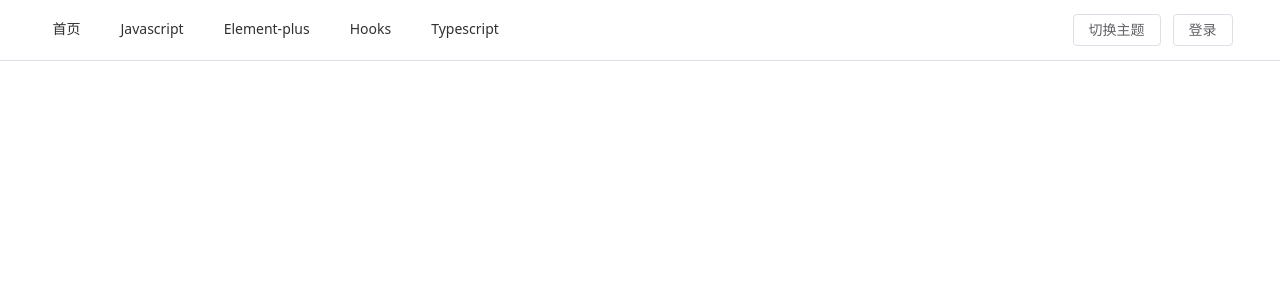
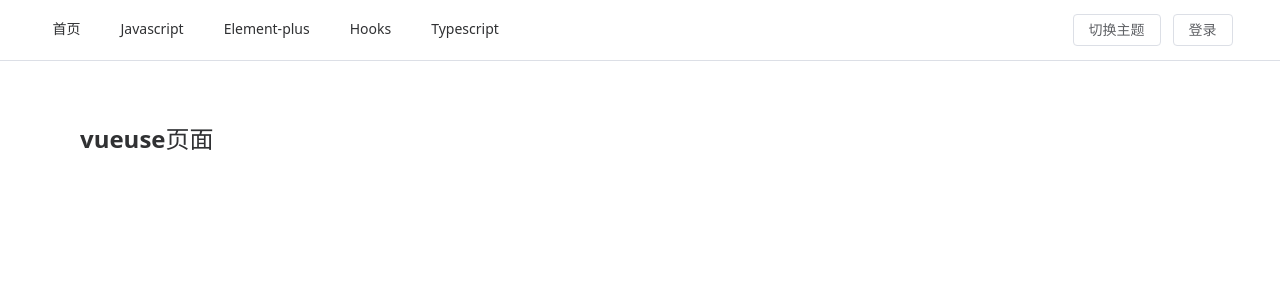
Before and after one commit to woai30231/element-plus-ts-vue3, a Vue app: page /vueuse in a window 1280 px wide. Shown: the top 300 px of the page. Built offline with nearby package versions, Linux system fonts and the light colour scheme.

Commit message:
增加404页面

```diff
--- a/src/router/index.ts
+++ b/src/router/index.ts
@@ -1,11 +1,18 @@
 import {createRouter,createWebHistory} from 'vue-router';
 import {constantRoutes as commonRoutes} from './router';
 import Jsroutes from './jssection';
+import vueuse from './vueuse'
 const router = createRouter({
     history:createWebHistory(),
     routes:[
         ...commonRoutes,
-        ...Jsroutes
+        ...Jsroutes,
+        ...vueuse,
+        {
+            path:'/:pathMatch(.*)*',
+            name:'notfound',
+            component:()=>import("@/views/Notfund.vue")
+        }
     ]
 })
 router.beforeEach((to,from,next)=>{
--- /dev/null
+++ b/src/router/vueuse.ts
@@ -0,0 +1,10 @@
+import { type RouteRecordRaw } from "vue-router";
+
+const vueuseRoutes:RouteRecordRaw[] = [
+    {
+        path:'/vueuse',
+        name:'vueuse',
+        component:()=>import("@/views/VususeIndex.vue")
+    }
+]
+export default vueuseRoutes;
--- /dev/null
+++ b/src/views/Notfund.vue
@@ -0,0 +1,12 @@
+<template>
+    <div style="height:500px;">
+        <el-empty :description="'对不起，你访问的资源不存在！'" >
+
+            <el-button @click="$router.replace({path:'/'})">返回首页</el-button>
+            <el-button type="primary" @click="$router.go(-1)">返回上一页</el-button>
+        </el-empty>
+    </div>
+</template>
+<script setup lang="ts">
+
+</script>
--- /dev/null
+++ b/src/views/VususeIndex.vue
@@ -0,0 +1,5 @@
+<template>
+    <div style="padding:20px 40px;">
+        <h2>vueuse页面</h2>
+    </div>
+</template>
```
